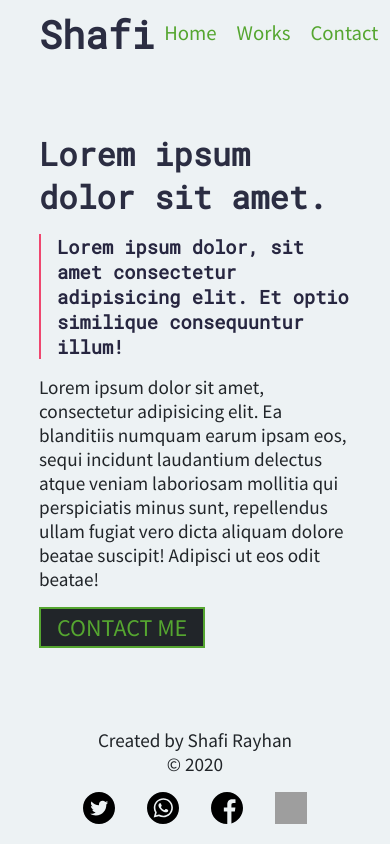
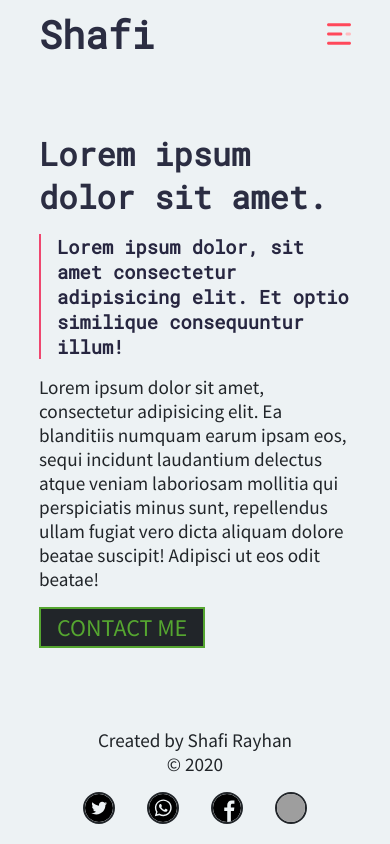
Before and after one commit to r-shafi/shafi-ml, a Gatsby app: page / in a window 390 px wide. Built offline with nearby package versions, Linux system fonts and the light colour scheme; grey boxes are pictures that could not be loaded.

Commit message:
mobile nav

```diff
--- a/src/components/footer.js
+++ b/src/components/footer.js
@@ -4,6 +4,25 @@ import twitter from '../media/twitter.svg';
 import whatsapp from '../media/whatsapp.svg';
 import facebook from '../media/facebook.svg';
 import messenger from '../media/messenger.svg';
+
+const links = [
+  {
+    image: twitter,
+    link: 'https://twitter.com/shafiemoji',
+  },
+  {
+    image: whatsapp,
+    link: 'https://api.whatsapp.com/send?phone=8801704792392',
+  },
+  {
+    image: facebook,
+    link: 'https://www.facebook.com/shafiemoji',
+  },
+  {
+    image: messenger,
+    link: 'https://m.me/shafiemoji',
+  },
+];
 
 export default function Footer() {
   return (
@@ -13,18 +32,13 @@ export default function Footer() {
         <p>&copy; {new Date().getFullYear()}</p>
       </div>
       <div className="social">
-        <a href="https://twitter.com/shafiemoji">
-          <img src={twitter} alt="twitter profile" />
-        </a>
-        <a href="https://api.whatsapp.com/send?phone=8801704792392">
-          <img src={whatsapp} alt="" />
-        </a>
-        <a href="https://www.facebook.com/shafiemoji">
-          <img src={facebook} alt="" />
-        </a>
-        <a href="https://m.me/shafiemoji">
-          <img src={messenger} alt="" />
-        </a>
+        {links.map((obj) => {
+          return (
+            <a href={obj.link}>
+              <img src={obj.image} alt="" />
+            </a>
+          );
+        })}
       </div>
     </footer>
   );
--- a/src/components/header.js
+++ b/src/components/header.js
@@ -1,5 +1,11 @@
 import React from 'react';
 import { Link } from 'gatsby';
+
+import menu from '../media/menu.svg';
+
+function toggleMenu() {
+  document.querySelector('.sidebar').classList.toggle('sidebar-open');
+}
 
 export default function Header() {
   return (
@@ -7,7 +13,13 @@ export default function Header() {
       <h1>
         <Link to="/">Shafi</Link>
       </h1>
-      <nav>
+      <nav className="full-navigation">
+        <Link to="/">Home</Link>
+        <Link to="/works">Works</Link>
+        <Link to="/contact">Contact</Link>
+      </nav>
+      <img src={menu} alt="" className="burger" onClick={toggleMenu} />
+      <nav className="sidebar">
         <Link to="/">Home</Link>
         <Link to="/works">Works</Link>
         <Link to="/contact">Contact</Link>
--- a/src/styles/base.css
+++ b/src/styles/base.css
@@ -22,6 +22,7 @@
 body {
   background: var(--white);
   color: var(--black);
+  position: relative;
 }
 
 /* ! ELEMENTS */
@@ -94,8 +95,8 @@ button:active {
 
 .button:hover,
 .button:focus {
-  color: var(--yellow);
-  border: 2px solid var(--yellow);
+  color: var(--rose);
+  border: 2px solid var(--rose);
 }
 /* ! HEADER */
 
@@ -183,6 +184,11 @@ footer {
   color: var(--yellow);
 }
 
+.home {
+  width: 100%;
+  max-width: 700px;
+}
+
 /* ! CONTACT PAGE */
 
 .contact {
@@ -260,6 +266,37 @@ footer {
 .social img {
   height: 2rem;
   width: 2rem;
+  border-radius: 50%;
+  border: 2px solid var(--black);
+}
+
+.social img:hover {
+  border: 2px solid var(--green);
+}
+
+.burger {
+  display: none;
+}
+
+.sidebar {
+  position: fixed;
+  height: 100%;
+  width: 50%;
+  max-width: 300px;
+  top: 0;
+  right: 0;
+  background: var(--black);
+  display: none;
+}
+
+.sidebar a {
+  text-decoration: none;
+  color: var(--rose);
+  font-size: 2rem;
+}
+
+.sidebar a:hover {
+  color: var(--white);
 }
 
 @media (max-width: 800px) {
@@ -271,4 +308,23 @@ footer {
     text-align: center;
     margin-bottom: 1rem;
   }
+  .full-navigation {
+    display: none;
+  }
+  .burger {
+    display: block;
+    height: 1.5rem;
+    cursor: pointer;
+    position: relative;
+    z-index: 1;
+  }
 }
+
+.sidebar-open {
+  display: flex;
+  flex-direction: column;
+  justify-content: center;
+  align-items: center;
+  transition: 0.2s;
+  box-shadow: 0 0 20px rgba(0, 0, 0, 0.9);
+}
```
Also changed, not shown: src/media/menu.svg (added).
